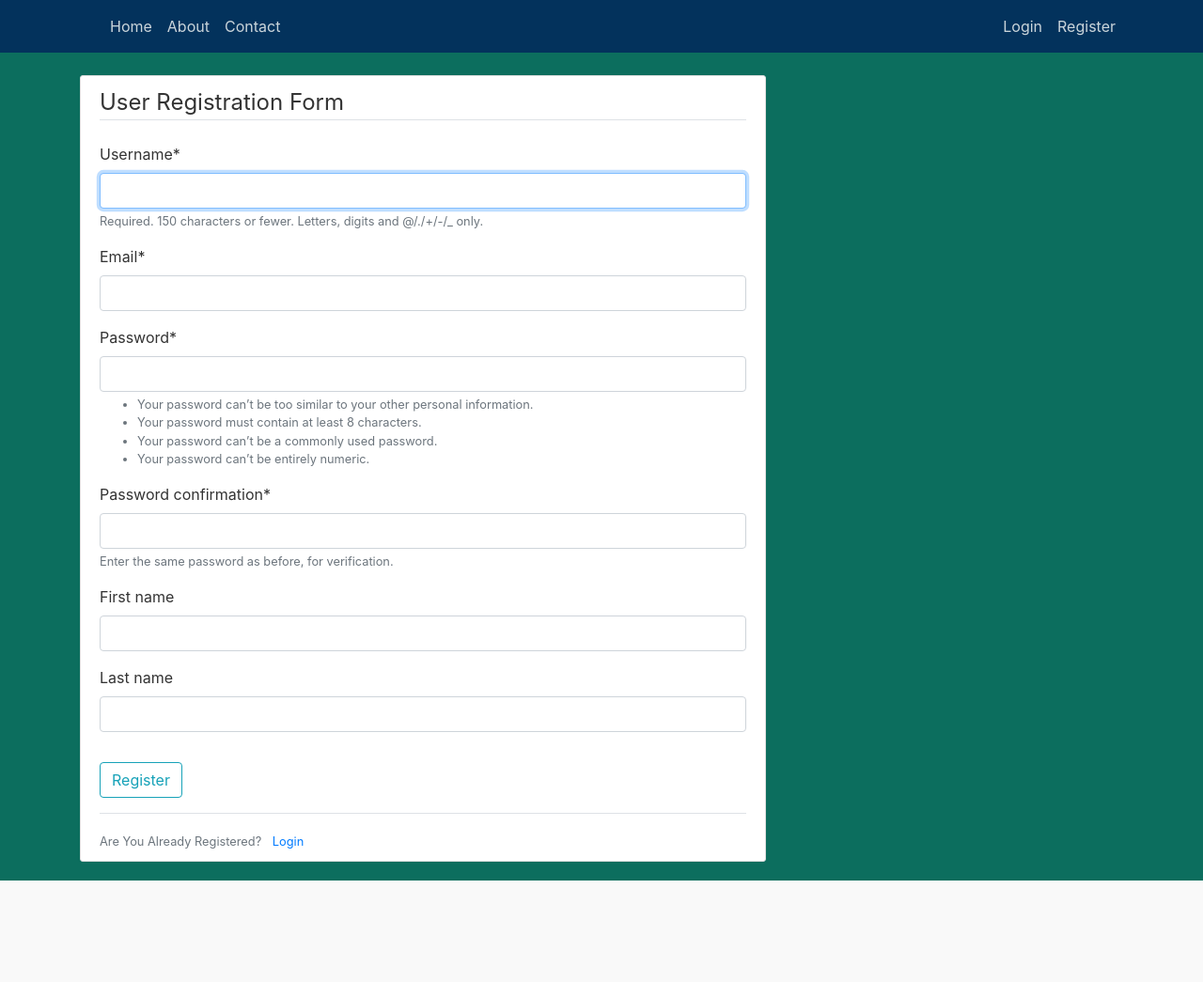
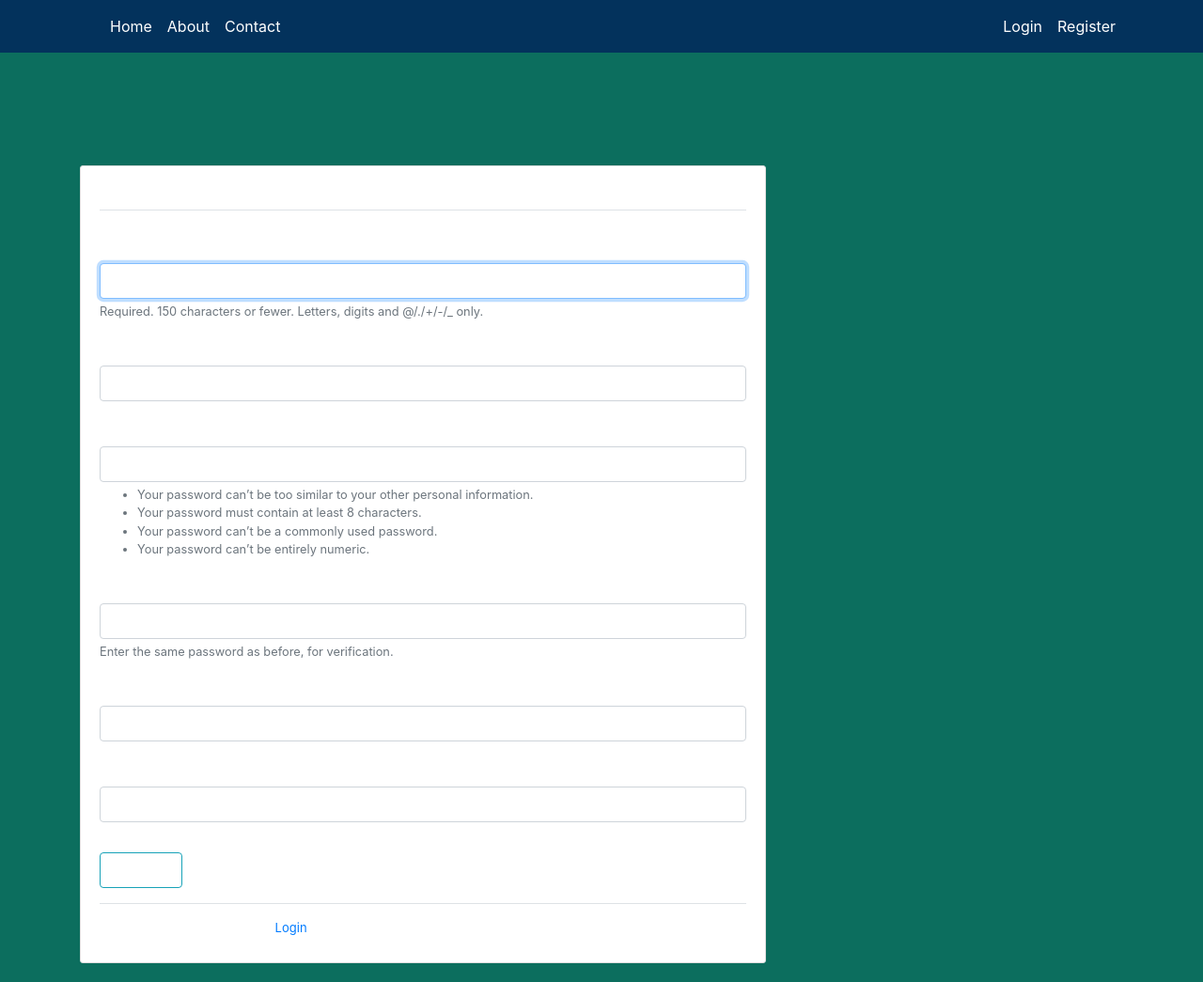
Before and after one commit to sarah19990/SAli, a Django app: page /register/ in a window 1280 px wide. Shown: the whole page at 94% size. Before the commit the page ends 937 px from the top, so only its background shows below. Run offline with Django 4.2, Linux system fonts and the light colour scheme; some libraries are stand-ins or nearby versions.

Commit message:
fixing css issues

```diff
--- a/electronic_products/templates/electronic_products/SmartTv.html
+++ b/electronic_products/templates/electronic_products/SmartTv.html
@@ -1,11 +1,12 @@
 {% extends "electronic_products/base.html" %}
 {% block content %}
+<br><br><br>
 <h1 style="color: white;">List of Smart Tv{{ product.name }}</h1>
 
   {% for product in smartTvs %}
     {% if product.category == 'TV' %}
       <article class="media content-section" style="background-color: rgb(85, 13, 1);">
-        <img class="rounded-circle article-img" src="{{product.image.url}}"/>
+        <img class="rounded-circle article-img" src="{{product.image.url}}" width="100" height="100"/>
         <div class="media-body">
           <div class="article-metadata">
             <h1 style="color: white; font-size: 15px;">{{product.category}}</h1>
@@ -15,6 +16,7 @@
           </div>
           <div class="article-metadata">
             <h1 style="color: white; font-size: 15px;">{{product.description}}</h1>
+          <br><br>
           </div>
         </div>
       </article>
--- a/electronic_products/templates/electronic_products/about.html
+++ b/electronic_products/templates/electronic_products/about.html
@@ -1,10 +1,14 @@
 {% extends "electronic_products/base.html" %}
 {% block content %}
+<br><br><br><br>
+
 <h1 style="color: white;">About us</h1>
 {% load static %}
 <img src="{% static 'images/electronic.jpg' %}" alt="something" width="500px"; height="300px"; >
 <br><br>
 <p style="color: white;">Our vision - We Help Everyone Enjoy Amazing Technology - is to help customers choose, afford and enjoy amazing technology however they choose to shop with us. By offering the best range of products, credit and services through our digital-first omnichannel model we will build customer relationships that are stickier and more valuable over time, in all geographies we operate in. This will benefit our customers, our colleagues, our shareholders and society.</p>
+
+
 
 <div class="footer" style=" margin-left: -10.3rem; padding: 10px 180px; position: fixed; width: 100%; height: 11.8%; color: rgb(241, 241, 241); background-color: rgba(3, 50, 92); ">
     Copyright © 2023
--- a/electronic_products/templates/electronic_products/base.html
+++ b/electronic_products/templates/electronic_products/base.html
@@ -40,21 +40,21 @@
                     </button>
                     <div class="collapse navbar-collapse" id="navbarToggle">
                         <div class="navbar-nav mr-auto">
-                        <a class="nav-item nav-link" href="{% url 'electronic_products-home' %}">Home</a>
-                        <a class="nav-item nav-link" href="{% url 'electronic_products-about' %}">About</a>
-                        <a class="nav-item nav-link" href="{% url 'electronic_products-contact' %}">Contact</a>
+                        <a class="nav-item nav-link" style="color: white;" href="{% url 'electronic_products-home' %}">Home</a>
+                        <a class="nav-item nav-link" style="color: white;" href="{% url 'electronic_products-about' %}">About</a>
+                        <a class="nav-item nav-link" style="color: white;" href="{% url 'electronic_products-contact' %}">Contact</a>
 
                         </div>
 
                         <!-- Navbar Right Side -->
                         <div class="navbar-nav">
                             {% if user.is_authenticated %}
-                                <a class="nav-item nav-link" href="{% url 'review-create' %}">Reviews</a>
-                                <a class="nav-item nav-link" href="{% url 'profile' %}">Profile</a>
-                                <a class="nav-item nav-link" href="{% url 'logout' %}">Logout</a>
+                                <a class="nav-item nav-link" style="color: white;" href="{% url 'review-create' %}">Reviews</a>
+                                <a class="nav-item nav-link" style="color: white;" href="{% url 'profile' %}">Profile</a>
+                                <a class="nav-item nav-link" style="color: white;" href="{% url 'logout' %}">Logout</a>
                             {% else %}
-                                <a class="nav-item nav-link" href="{% url 'login' %}">Login</a>
-                                <a class="nav-item nav-link" href="{% url 'register' %}">Register</a>
+                                <a class="nav-item nav-link" style="color: white;" href="{% url 'login' %}">Login</a>
+                                <a class="nav-item nav-link" style="color: white;" href="{% url 'register' %}">Register</a>
                             {% endif %}
                             </div>
                     </div>
--- a/electronic_products/templates/electronic_products/review_confirm_delete.html
+++ b/electronic_products/templates/electronic_products/review_confirm_delete.html
@@ -9,10 +9,10 @@
             </legend>
         </fieldset>
         <div class="form-group">
-            <button class="btn btn-outline-danger" type="submit">
+            <button class="btn btn-danger btn-sm mt-1 mb-1" style="color: white;" type="submit">
                     Yes, Delete
             </button>
-            <a class="btn btn-outline-secondary" href="{% url 'review-detail' object.id %}">Cancel </a>
+            <a class="btn btn-secondary btn-sm mt-1 mb-1" style="color: white;" href="{% url 'review-detail' object.id %}">Cancel </a>
         </div>
     </form>
 
--- a/electronic_products/templates/electronic_products/review_detail.html
+++ b/electronic_products/templates/electronic_products/review_detail.html
@@ -1,10 +1,10 @@
 {% extends "electronic_products/base.html" %}
 {% block content %}
 {% load static %}
+<br><br><br>
 <div>
-
 <article class="media content-section" style="background-color: rgb(85, 13, 1);">
-<img class="rounded-circle article-img" src="{% static 'images/default1.jpg' %}">
+<img class="rounded-circle article-img" src="{% static 'images/default1.jpg' %}" width="100" height="100">
 <div class="media-body">
 <div class="article-metadata">
 <h1 style="color: white; font-size: 15px;">Posted on {{object.date_reviewed}}</h1>
--- a/electronic_products/templates/electronic_products/review_form.html
+++ b/electronic_products/templates/electronic_products/review_form.html
@@ -1,6 +1,7 @@
 {% extends "electronic_products/base.html" %}
 {% load crispy_forms_tags %}
 {% block content %}
+<br><br><br><br>
 <div class="content-section">
     <form method="POST">
     {% csrf_token %}
--- a/electronic_products/templates/electronic_products/smartphone.html
+++ b/electronic_products/templates/electronic_products/smartphone.html
@@ -1,12 +1,13 @@
 {% extends "electronic_products/base.html" %}
 {% block content %}
 {% load crispy_forms_tags %}
+<br><br><br>
 <h1 style="color: white;">List of SmartPhones {{ product.name }}</h1>
 
   {% for product in smartphones %}
     {% if product.category == 'mobile phones' %}
       <article class="media content-section" style="background-color: rgb(85, 13, 1);">
-        <img class="rounded-circle article-img" src="{{product.image.url}}"/>
+        <img class="rounded-circle article-img" src="{{product.image.url}}" width="100" height="100"/>
         <div class="media-body">
           <div class="article-metadata">
             <h1 style="color: white; font-size: 15px;">{{product.category}}</h1>
@@ -16,6 +17,7 @@
           </div>
           <div class="article-metadata">
             <h1 style="color: white; font-size: 15px;">{{product.description}}</h1>
+            <br><br>
           </div>
         </div>
       </article>
--- a/electronic_products/templates/electronic_products/smartwatch.html
+++ b/electronic_products/templates/electronic_products/smartwatch.html
@@ -1,11 +1,12 @@
 {% extends "electronic_products/base.html" %}
 {% block content %}
+<br><br><br>
 <h1 style="color: white;">List of Smart Watch{{ product.name }}</h1>
 
   {% for product in smartwatch %}
     {% if product.category == 'wearables' %}
     <article class="media content-section" style="background-color: rgb(85, 13, 1);">
-      <img class="rounded-circle article-img" src="{{product.image.url}}"/>
+      <img class="rounded-circle article-img" src="{{product.image.url}}" width="100" height="100"/>
       <div class="media-body">
         <div class="article-metadata">
           <h1 style="color: white; font-size: 15px;">{{product.category}}</h1>
@@ -15,6 +16,7 @@
         </div>
         <div class="article-metadata">
           <h1 style="color: white; font-size: 15px;">{{product.description}}</h1>
+          <br><br>
         </div>
       </div>
     </article>
--- a/electronic_products/templates/electronic_products/tablet.html
+++ b/electronic_products/templates/electronic_products/tablet.html
@@ -1,11 +1,12 @@
 {% extends "electronic_products/base.html" %}
 {% block content %}
+<br><br><br>
 <h1 style="color: white;">List of Tablet {{ product.name }}</h1>
 
   {% for product in tablet %}
     {% if product.category == 'Tablet' %}
     <article class="media content-section" style="background-color: rgb(85, 13, 1);">
-      <img class="rounded-circle article-img" src="{{product.image.url}}"/>
+      <img class="rounded-circle article-img" src="{{product.image.url}}" width="100" height="100"/>
       <div class="media-body">
         <div class="article-metadata">
           <h1 style="color: white; font-size: 15px;">{{product.category}}</h1>
@@ -15,6 +16,7 @@
         </div>
         <div class="article-metadata">
           <h1 style="color: white; font-size: 15px;">{{product.description}}</h1>
+          <br><br>
         </div>
       </div>
     </article>
--- a/users/templates/users/logout.html
+++ b/users/templates/users/logout.html
@@ -3,7 +3,7 @@
 <h2> You have now been logged out </h2>
 <div class="border-top pt-3">
 <small class="text-muted">
-<a class="ml-2" href="{% url 'logout' %}"> Logout </a>
+<a class="ml-2" href="{% url 'logout' %}" style="color: white;"> Logout </a>
 </small>
 </div>
 {% endblock content %}
--- a/users/templates/users/register.html
+++ b/users/templates/users/register.html
@@ -1,20 +1,21 @@
 {% extends "electronic_products/base.html" %}
 {% load crispy_forms_tags %}
-
-{% block content %}<div class="content-section">
+{% block content %}
+<br><br><br><br>
+<div class="content-section" style="color: white;">
     <form method="POST">
     {% csrf_token %}
-        <fieldset class="form-group">
-            <legend class="border-bottom mb-4">User Registration Form</legend>
+        <fieldset class="form-group" style="color: white;">
+            <legend class="border-bottom mb-4" style="color: white;">User Registration Form</legend>
             {{ form|crispy}}
         </fieldset>
         <div class="form-group">
-            <button class="btn btn-outline-info" type="submit">Register </button>
+            <button class="btn btn-outline-info" type="submit" style="color: white;">Register </button>
         </div>
     </form>
     <div class="border-top pt-3">
-        <small class="text-muted">
-        Are You Already Registered?<a class="ml-2" href="#">
+        <p style="color: white; font-size: small;">
+        Are You Already Registered?<a class="ml-2" href="{% url 'login' %}">
         Login </a>
         </small>
     </div>
```
Also changed, not shown: electronic_products/templates/electronic_products/contact.html (+4 -4 lines), electronic_products/templates/electronic_products/home.html (+7 -6 lines), electronic_products/templates/electronic_products/product_detail.html (+7 -7 lines), users/templates/users/login.html (+5 -5 lines), users/templates/users/profile.html (+18 -18 lines), db.sqlite3.
